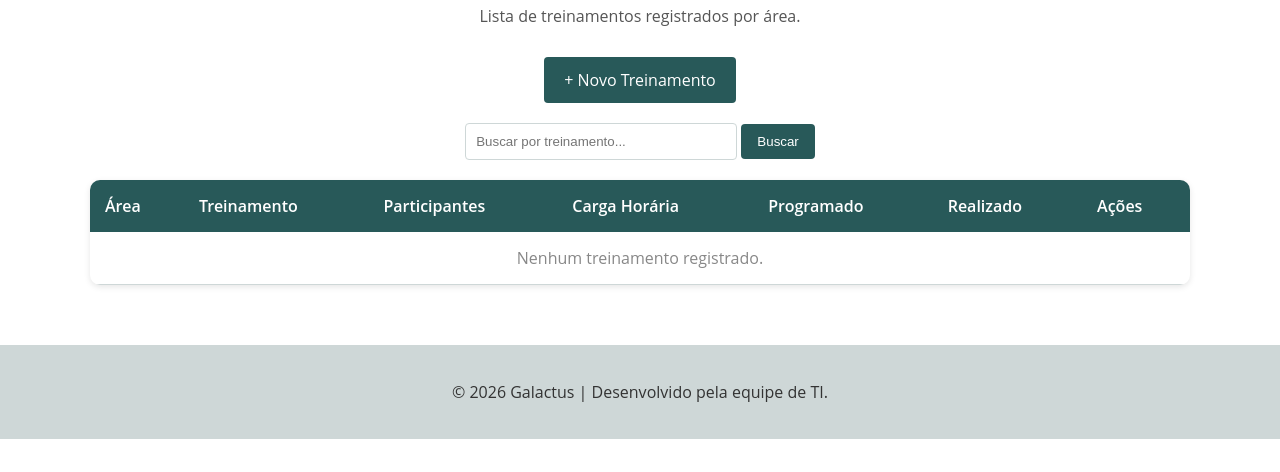
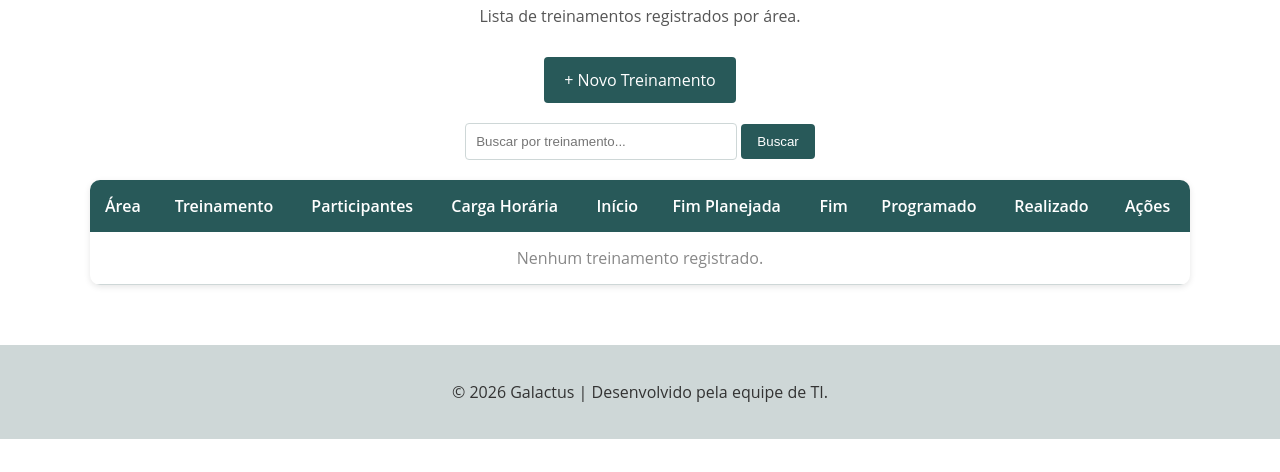
Before and after one commit to Lucasrc22/HR-Analytics, a Django app: page /treinamento/ in a window 1280 px wide. Shown: the part 185-657 px from the top of the page. Run offline with Django 5.2, Linux system fonts and the light colour scheme; the visitor is signed in with stand-in values (Sample User, id 1); data that the repository does not hold is empty.

Commit message:
colocando data de inicio, planejada e termino

```diff
--- a/treinamento/admin.py
+++ b/treinamento/admin.py
@@ -6,6 +6,7 @@ from .models import Treinamento
 class TreinamentoAdmin(admin.ModelAdmin):
     list_display = (
         'area', 'treinamento', 'participante', 'carga_horaria',
+        'data_inicio', 'data_fim_planejada', 'data_fim',
         'programado', 'realizado', 'reprogramado', 'cancelado',
         'nenhuma_alternativa', 'sem_data_prevista', 'nao_realizado',
     )
@@ -19,6 +20,9 @@ class TreinamentoAdmin(admin.ModelAdmin):
         (None, {
             'fields': ('area', 'treinamento', 'participante', 'carga_horaria'),
         }),
+        ('Período', {
+            'fields': ('data_inicio','data_fim_planejada', 'data_fim'),
+        }),
         ('Status', {
             'fields': (
                 'programado', 'realizado', 'reprogramado', 'cancelado',
--- a/treinamento/models.py
+++ b/treinamento/models.py
@@ -12,6 +12,8 @@ class Treinamento(models.Model):
     nenhuma_alternativa = models.BooleanField("Nenhuma Alternativa", default=False)
     sem_data_prevista = models.BooleanField("Sem Data Prevista", default=False)
     nao_realizado = models.BooleanField("Não Realizado", default=False)
-
+    data_inicio = models.DateField("Data de Início", null=True, blank=True)
+    data_fim_planejada = models.DateField("Data de Fim Planejada", null=True, blank=True)
+    data_fim = models.DateField("Data de Fim", null=True, blank=True)
     def __str__(self):
         return f"{self.area} - {self.treinamento} ({self.participante} participantes)"
--- a/treinamento/templates/treinamento.html
+++ b/treinamento/templates/treinamento.html
@@ -150,6 +150,9 @@
           <th>Treinamento</th>
           <th>Participantes</th>
           <th>Carga Horária</th>
+          <th>Início</th>
+          <th>Fim Planejada</th>
+          <th>Fim</th>
           <th>Programado</th>
           <th>Realizado</th>
           <th>Ações</th>
@@ -162,6 +165,9 @@
             <td>{{ t.treinamento }}</td>
             <td>{{ t.participante }}</td>
             <td>{{ t.carga_horaria }}h</td>
+            <td>{% if t.data_inicio %}{{ t.data_inicio|date:"d/m/Y" }}{% else %}—{% endif %}</td>
+            <td>{% if t.data_fim_planejada %}{{ t.data_fim_planejada|date:"d/m/Y" }}{% else %}—{% endif %}</td>
+            <td>{% if t.data_fim %}{{ t.data_fim|date:"d/m/Y" }}{% else %}—{% endif %}</td>
             <td>
               {% if t.programado %}
                 <span class="badge badge-yes">Sim</span>
@@ -186,7 +192,7 @@
           </tr>
         {% empty %}
           <tr>
-            <td colspan="7" class="empty">Nenhum treinamento registrado.</td>
+            <td colspan="10" class="empty">Nenhum treinamento registrado.</td>
           </tr>
         {% endfor %}
       </tbody>
--- a/treinamento/templates/treinamento_detail.html
+++ b/treinamento/templates/treinamento_detail.html
@@ -106,6 +106,9 @@
     <p><strong>Área:</strong> {{ treinamento.area }}</p>
     <p><strong>Participantes:</strong> {{ treinamento.participante }}</p>
     <p><strong>Carga Horária:</strong> {{ treinamento.carga_horaria }}h</p>
+    <p><strong>Data de Início:</strong> {% if treinamento.data_inicio %}{{ treinamento.data_inicio|date:"d/m/Y" }}{% else %}—{% endif %}</p>
+    <p><strong>Data de Fim Planejada:</strong> {% if treinamento.data_fim_planejada %}{{ treinamento.data_fim_planejada|date:"d/m/Y" }}{% else %}—{% endif %}</p>
+    <p><strong>Data de Fim:</strong> {% if treinamento.data_fim %}{{ treinamento.data_fim|date:"d/m/Y" }}{% else %}—{% endif %}</p>
 
     <div class="status-grid">
       <div class="status-item">
--- a/treinamento/views.py
+++ b/treinamento/views.py
@@ -2,6 +2,7 @@ from django.views.generic import ListView, CreateView, DetailView, UpdateView, D
 from django.contrib.auth.mixins import LoginRequiredMixin, PermissionRequiredMixin
 from django.urls import reverse_lazy
 from .models import Treinamento
+from .forms import TreinamentoForm
 
 
 class TreinamentoListView(LoginRequiredMixin, PermissionRequiredMixin, ListView):
@@ -28,7 +29,7 @@ class TreinamentoDetailView(LoginRequiredMixin, PermissionRequiredMixin, DetailV
 class NewTreinamentoCreateView(LoginRequiredMixin, PermissionRequiredMixin, CreateView):
     model = Treinamento
     template_name = "new_treinamento.html"
-    fields = "__all__"
+    form_class = TreinamentoForm
     success_url = "/treinamento/"
     permission_required = "treinamento.add_treinamento"
 
@@ -36,7 +37,7 @@ class NewTreinamentoCreateView(LoginRequiredMixin, PermissionRequiredMixin, Crea
 class TreinamentoUpdateView(LoginRequiredMixin, PermissionRequiredMixin, UpdateView):
     model = Treinamento
     template_name = "treinamento_update.html"
-    fields = "__all__"
+    form_class = TreinamentoForm
     permission_required = "treinamento.change_treinamento"
 
     def get_success_url(self):
```
Also changed, not shown: treinamento/forms.py (added, +13 -0 lines), treinamento/migrations/0003_treinamento_data_fim_treinamento_data_inicio.py (added), treinamento/migrations/0004_treinamento_data_fim_planejada.py (added).
